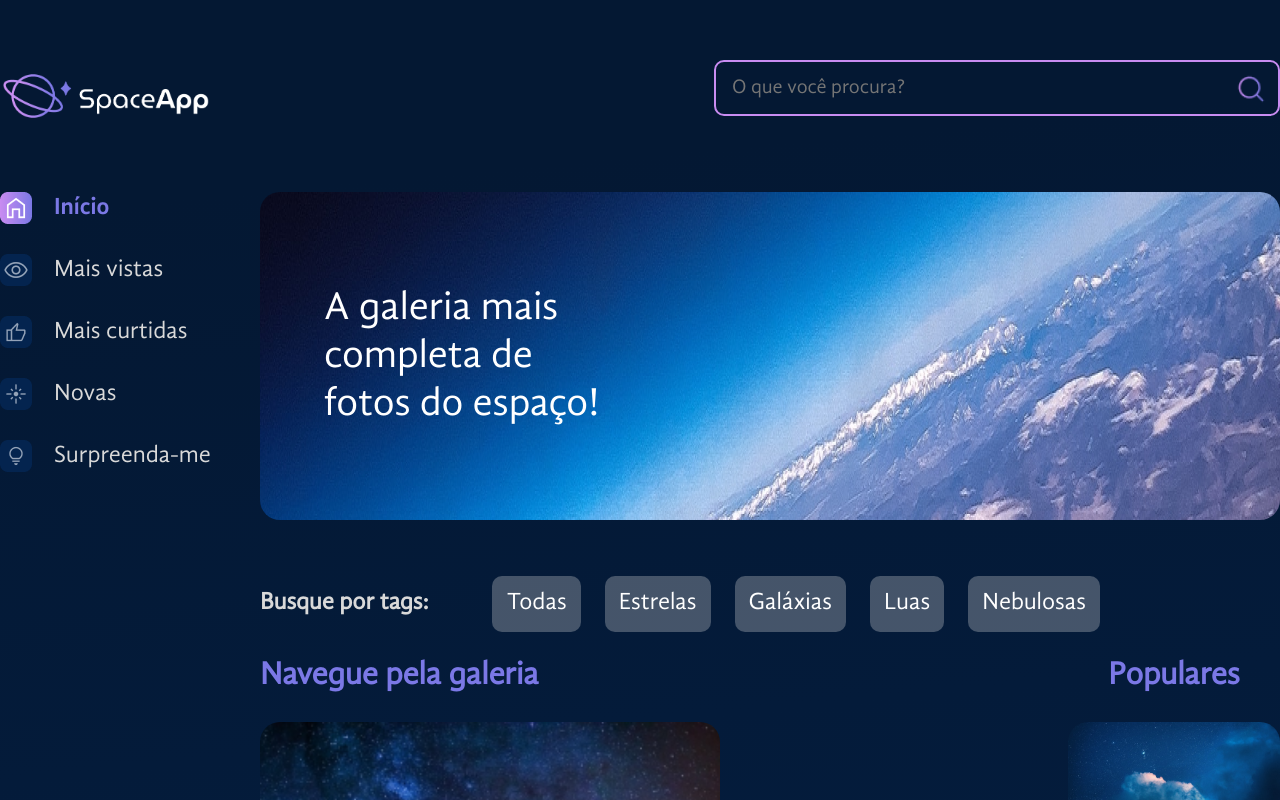
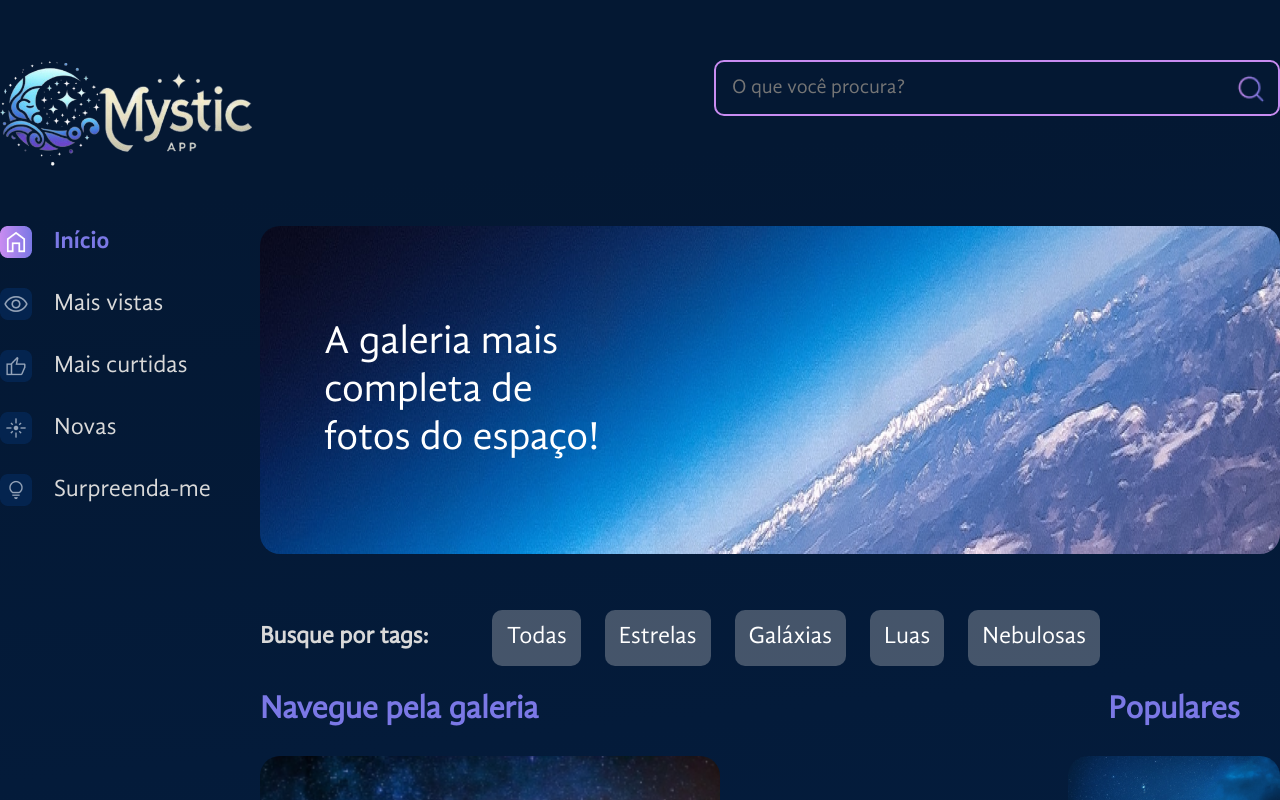
Before and after one commit to Ian-Alemida/brahmand-app, a React (Vite) app: page / in a window 1280 px wide. Shown: the top 800 px of the page. Built offline with nearby package versions, Linux system fonts and the light colour scheme.

Commit message:
trocando a logo

```diff
--- a/src/componentes/Cabecalho/index.jsx
+++ b/src/componentes/Cabecalho/index.jsx
@@ -6,7 +6,7 @@ const HeaderEstilizado = styled.header`
     display: flex;
     justify-content: space-between;
     img {
-        max-width: 212px;
+        max-width: 252px;
     }
 `
 
```
Also changed, not shown: public/imagens/Logo.png.
